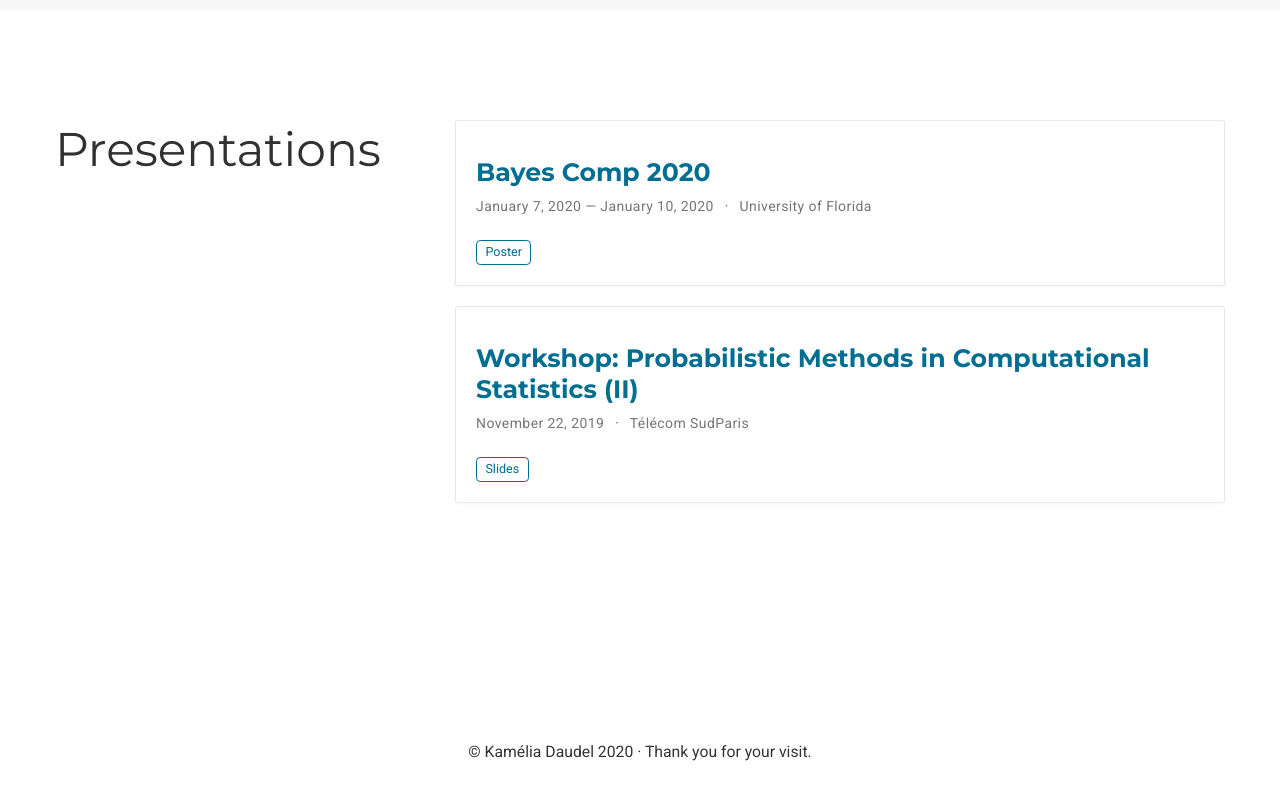
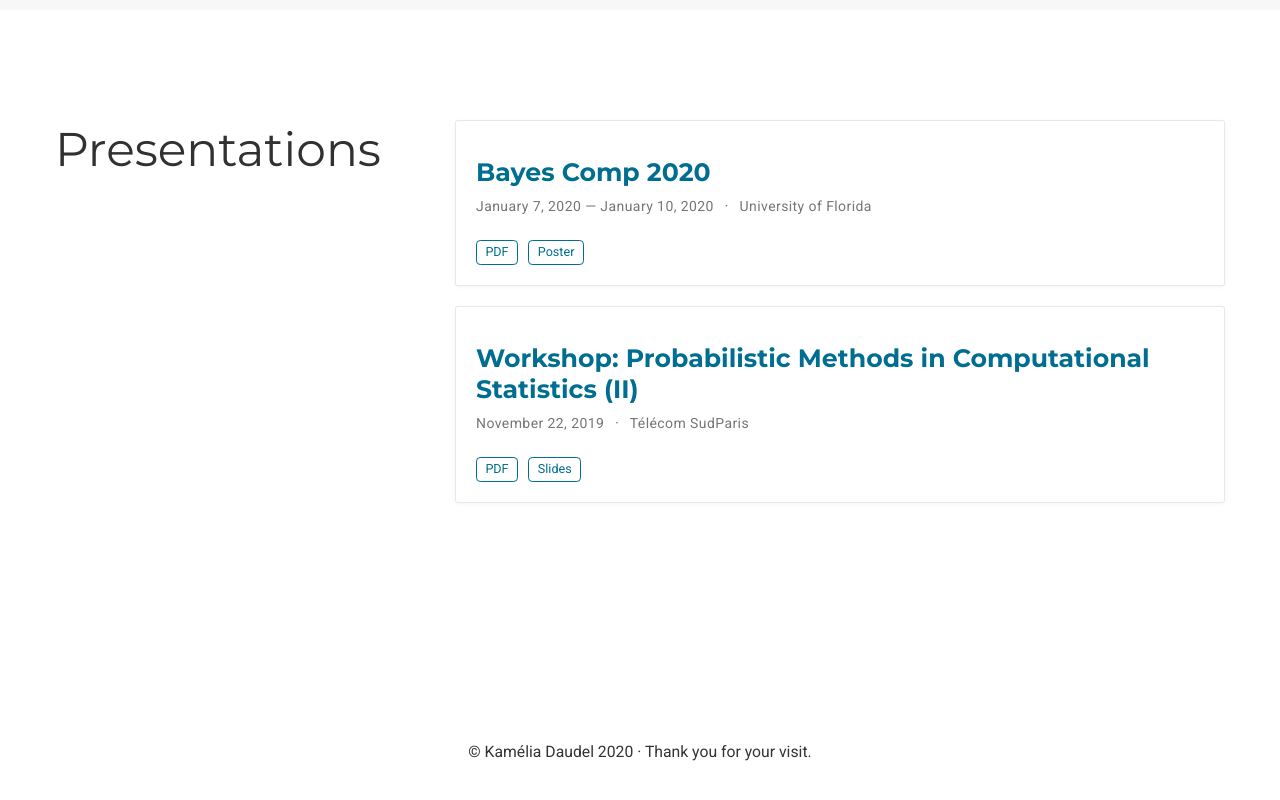
Before and after one commit to kdaudel/kdaudel.github.io, a plain HTML site: page index.html in a window 1280 px wide. Shown: the part 1240-2040 px from the top of the page. Drawn offline with nearby package versions, Linux system fonts and the light colour scheme; some packages are replaced by stand-ins of ours; some icons are missing.

Commit message:
rebuilding site Thu, Jan 23, 2020  9:34:05 PM

```diff
--- a/index.html
+++ b/index.html
@@ -955,6 +955,10 @@
 
 
 
+<a class="btn btn-outline-primary my-1 mr-1 btn-sm" href="/talk/bayescomp/BayesComp.pdf" target="_blank" rel="noopener">
+  PDF
+</a>
+
 
 
 
@@ -1041,6 +1045,10 @@
 
 
 
+
+<a class="btn btn-outline-primary my-1 mr-1 btn-sm" href="/talk/workshoptsp/WorkshopTSP.pdf" target="_blank" rel="noopener">
+  PDF
+</a>
 
 
 
```
Also changed, not shown: talk/bayescomp/index.html (+6 -0 lines), talk/index.html (+8 -0 lines), talk/workshoptsp/index.html (+6 -0 lines), 2 other files.
